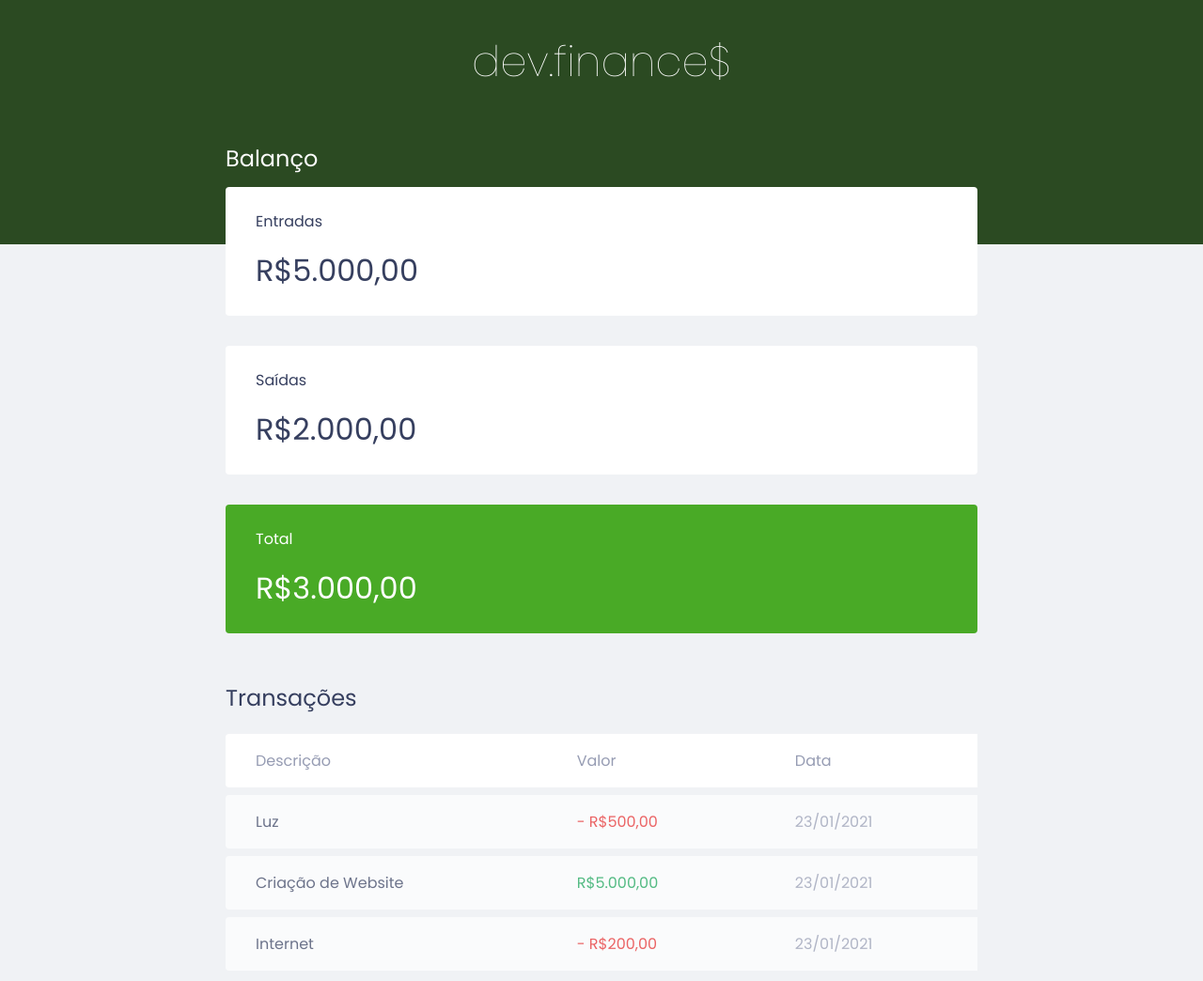
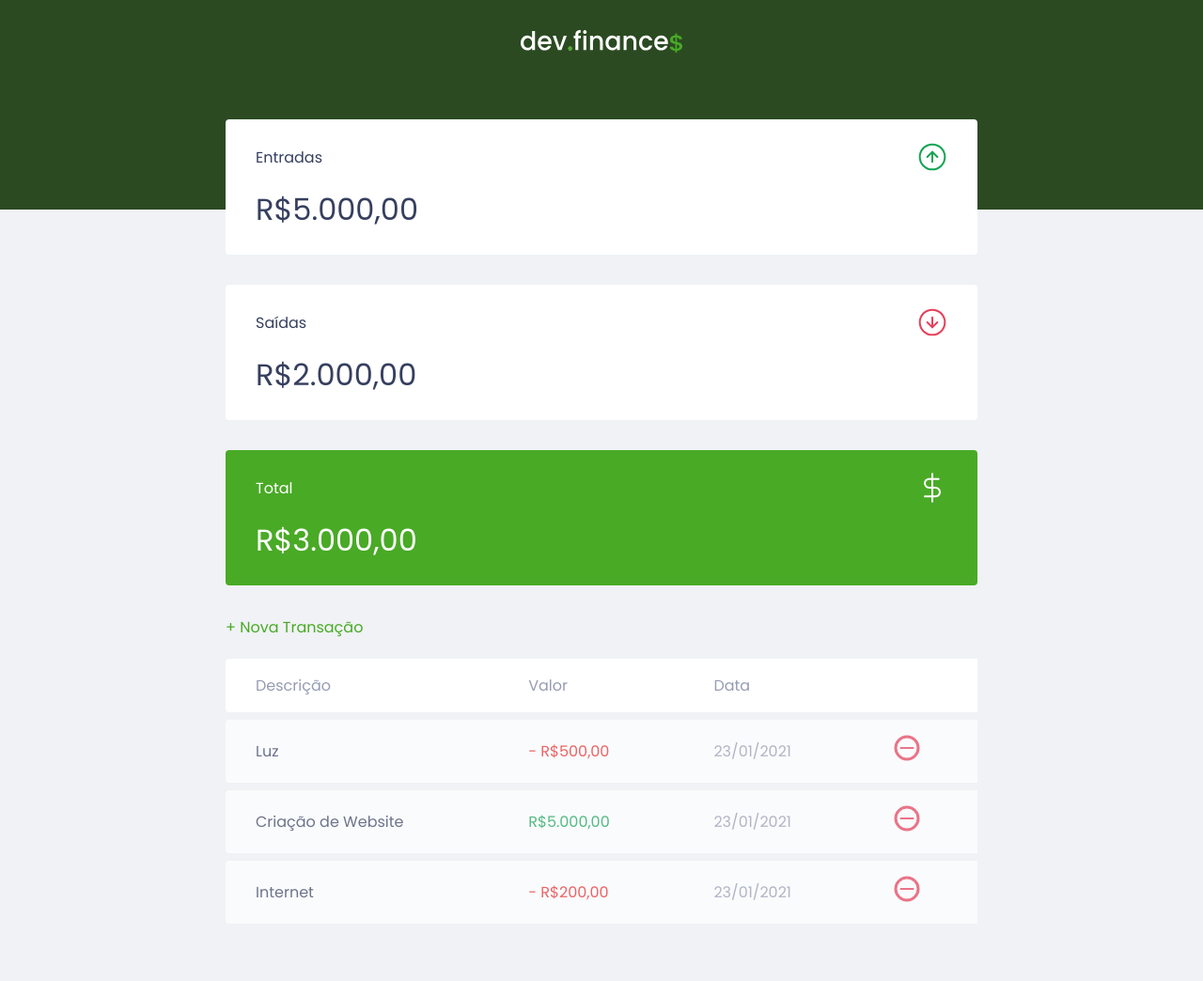
Before and after one commit to mgckaled/maratona-discover-1, a plain HTML site: page index.html in a window 1280 px wide. Shown: the top 1044 px of the page at 94% size. Drawn offline with Linux system fonts and the light colour scheme.

Commit message:
second lesson part1 repo saved

```diff
--- a/index.html
+++ b/index.html
@@ -17,37 +17,52 @@
 
 	<body>
 		<header>
-			<h1 id="logo">dev.finance$</h1>
+			<!-- <h1 id="logo">dev.finance$</h1> -->
+			<img src="./assets/logo.svg" alt="Logo Dev Finance" />
 		</header>
 
 		<main class="container">
 			<section id="balance">
-				<h2>Balanço</h2>
+				<h2 class="sr-only">Balanço</h2>
 
 				<div class="card">
-					<h3>Entradas</h3>
+					<h3>
+						<span>Entradas</span>
+						<img src="./assets/income.svg" alt="Image de entradas" />
+					</h3>
 					<p>R$5.000,00</p>
 				</div>
 
 				<div class="card">
-					<h3>Saídas</h3>
+					<h3>
+						<span>Saídas</span>
+						<img src="./assets/expense.svg" alt="image de saídas" />
+					</h3>
 					<p>R$2.000,00</p>
 				</div>
 
 				<div class="card total">
-					<h3>Total</h3>
+					<h3>
+						<span>Total</span>
+						<img src="./assets/total.svg" alt="Image de total" />
+					</h3>
 					<p>R$3.000,00</p>
 				</div>
 			</section>
 
 			<section id="transaction">
-				<h2>Transações</h2>
+				<h2 class="sr-only">Transações</h2>
+
+				<!-- o '#' garante que o link não saia da página' -->
+				<a href="#" class="button new"> + Nova Transação</a>
+
 				<table id="data-table">
 					<thead>
 						<tr>
 							<th>Descrição</th>
 							<th>Valor</th>
 							<th>Data</th>
+							<th></th>
 						</tr>
 					</thead>
 					<tbody>
@@ -55,16 +70,25 @@
 							<td class="description">Luz</td>
 							<td class="expense">- R$500,00</td>
 							<td class="date">23/01/2021</td>
+							<td>
+								<img src="./assets/minus.svg" alt="image remover transação" />
+							</td>
 						</tr>
 						<tr>
 							<td class="description">Criação de Website</td>
 							<td class="income">R$5.000,00</td>
 							<td class="date">23/01/2021</td>
+							<td>
+								<img src="./assets/minus.svg" alt="image remover transação" />
+							</td>
 						</tr>
 						<tr>
 							<td class="description">Internet</td>
 							<td class="expense">- R$200,00</td>
 							<td class="date">23/01/2021</td>
+							<td>
+								<img src="./assets/minus.svg" alt="image remover transação" />
+							</td>
 						</tr>
 					</tbody>
 				</table>
--- a/style.css
+++ b/style.css
@@ -5,17 +5,37 @@
 }
 
 /* border-box: conserva o tamanho da caixa */
+/* Zerar margin e padding para facilitar demais estilizações */
 * {
 	margin: 0;
 	padding: 0;
 	box-sizing: border-box;
 }
 
+/* Fonte Font Poppins: https://fonts.google.com/*/
 body {
 	background: #f0f2f5;
 	font-family: "Poppins", sans-serif;
 }
 
+/* Mantém a leitura visível, excluindo a visibilidade do cliente */
+/* sr -> screen-reader  */
+/*  overflow -> */
+/* clip --rect ->   as */
+.sr-only {
+	position: absolute;
+	width: 1px;
+	height: 1px;
+	padding: 0;
+	margin: -1px;
+	overflow: hidden;
+	clip: rect(0, 0, 0, 0);
+	white-space: nowrap;
+	border-width: 0;
+}
+
+/* <main> classe */
+/* largura mínima entre 90vp e 800px */
 .container {
 	width: min(90vw, 800px);
 	margin: auto;
@@ -28,6 +48,23 @@ h2 {
 	margin-bottom: 0.8rem;
 	color: var(--dark-blue);
 	font-weight: normal;
+}
+
+/* LINKS & BUTTONS ====================== */
+
+a {
+	color: #49aa26;
+	text-decoration: none;
+}
+
+a:hover {
+	color: #3dd705;
+}
+
+/* a busca se restringe a classe 'button' com a classe 'new' */
+.button.new {
+	display: inline-block;
+	margin-bottom: .8rem;
 }
 
 /* HEADER ====================== */
@@ -48,7 +85,7 @@ header {
 /* BALANCE ======================== */
 
 #balance {
-	margin-top: -10rem;
+	margin-top: -6rem;
 }
 
 #balance h2 {
@@ -57,6 +94,7 @@ header {
 
 /* CARDS ======================== */
 
+/* borda arrendondada -> border-radius */
 .card {
 	background: white;
 	padding: 1.5rem 2rem;
@@ -70,6 +108,10 @@ header {
 .card h3 {
 	font-weight: normal;
 	font-size: 1rem;
+
+	display: flex;
+	align-items: center;
+	justify-content: space-between;
 }
 
 /* line-height -> separação de linha (manter valores afastados)*/
@@ -125,17 +167,14 @@ table tbody td {
 
 td.description {
 	color: var(--dark-blue);
-
 }
 
 td.income {
 	color: #12a454;
-
 }
 
 td.expense {
 	color: #e92929;
-
 }
 
 /* FOOTER ======================== */
```
Also changed, not shown: assets/expense.svg (added), assets/income.svg (added), assets/logo.svg (added), assets/minus.svg (added), assets/plus.svg (added), assets/total.svg (added), scripts.js (line endings or trailing spaces). Lines whose indentation alone changed are shown as unchanged.
